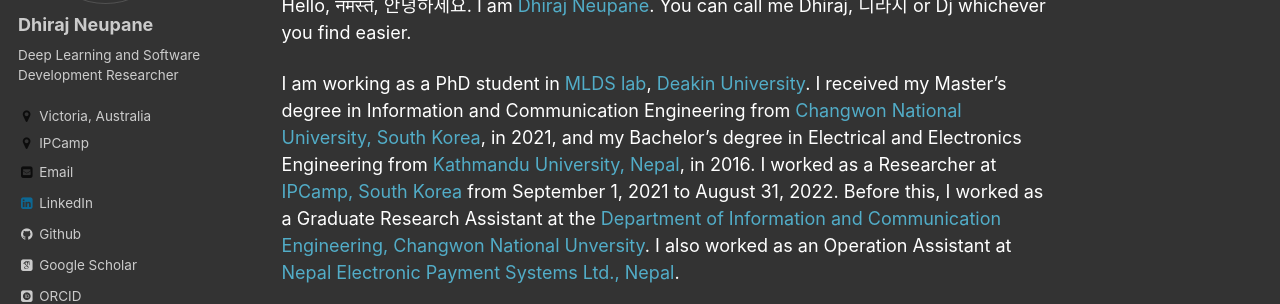
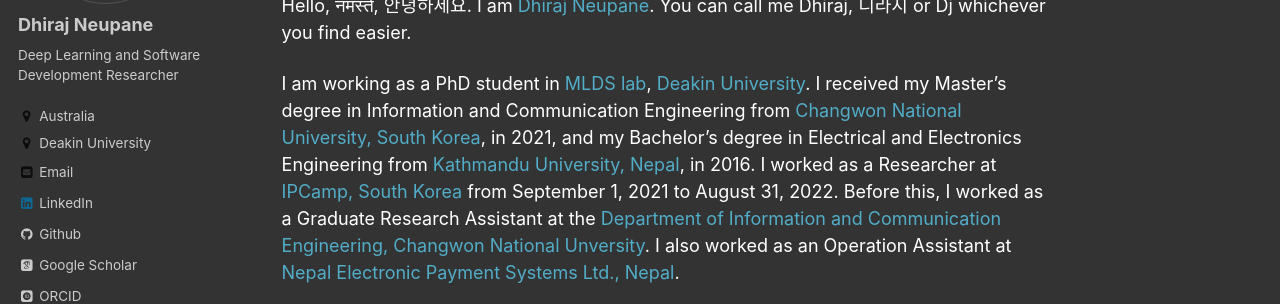
Before and after one commit to dhirajneupane/academicPortfolio, a Jekyll site: the page built from _pages/about.md, in a window 1280 px wide. Shown: the part 330-634 px from the top of the page. Built offline with Jekyll 4.4.1, drawn with Linux system fonts in a browser that asks for light colours; some web fonts are replaced.

Commit message:
Update _config.yml

```diff
--- a/_config.yml
+++ b/_config.yml
@@ -83,8 +83,8 @@ author:
   name             : "Dhiraj Neupane"
   avatar           : "Dhiraj_png.png"
   bio              : "Deep Learning and Software Development Researcher"
-  location         : "Victoria, Australia"
-  employer         : "IPCamp"
+  location         : "Australia"
+  employer         : "Deakin University"
   googlescholar    : "https://scholar.google.com/citations?user=KtSkA68AAAAJ&hl=en"
   email            : "d.neupane@deakin.edu.au"
   uri              :
```
